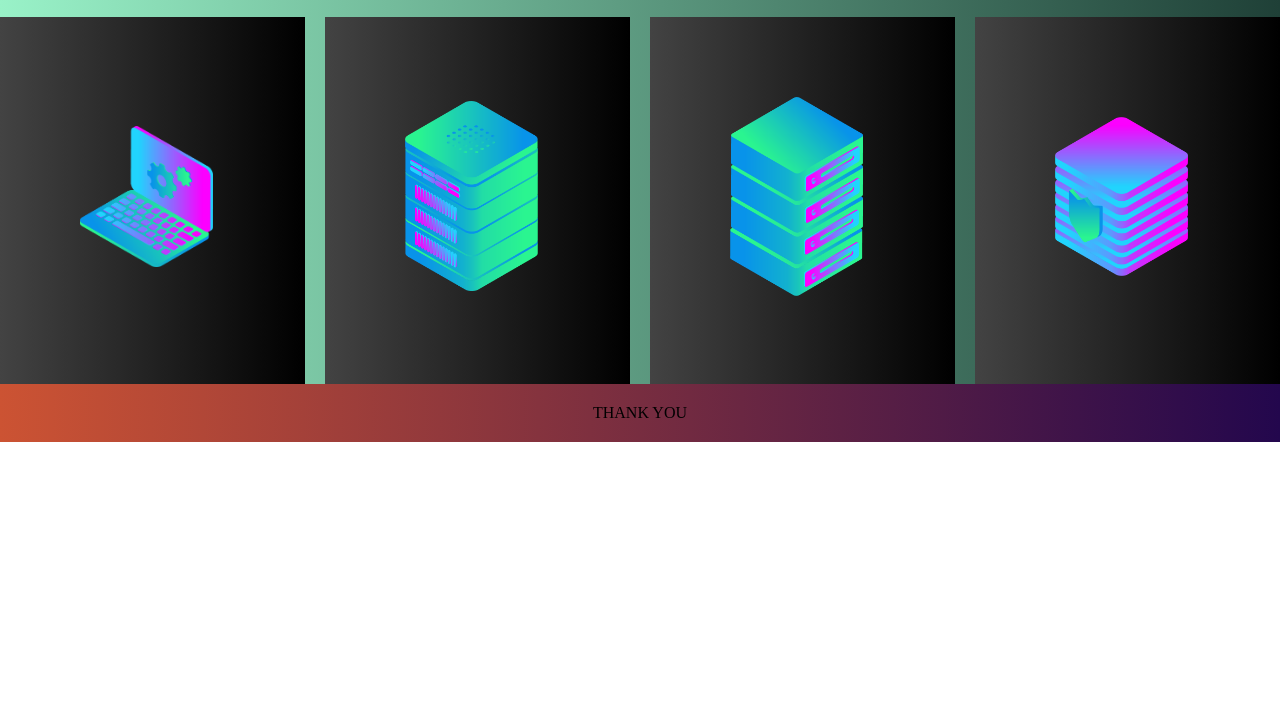
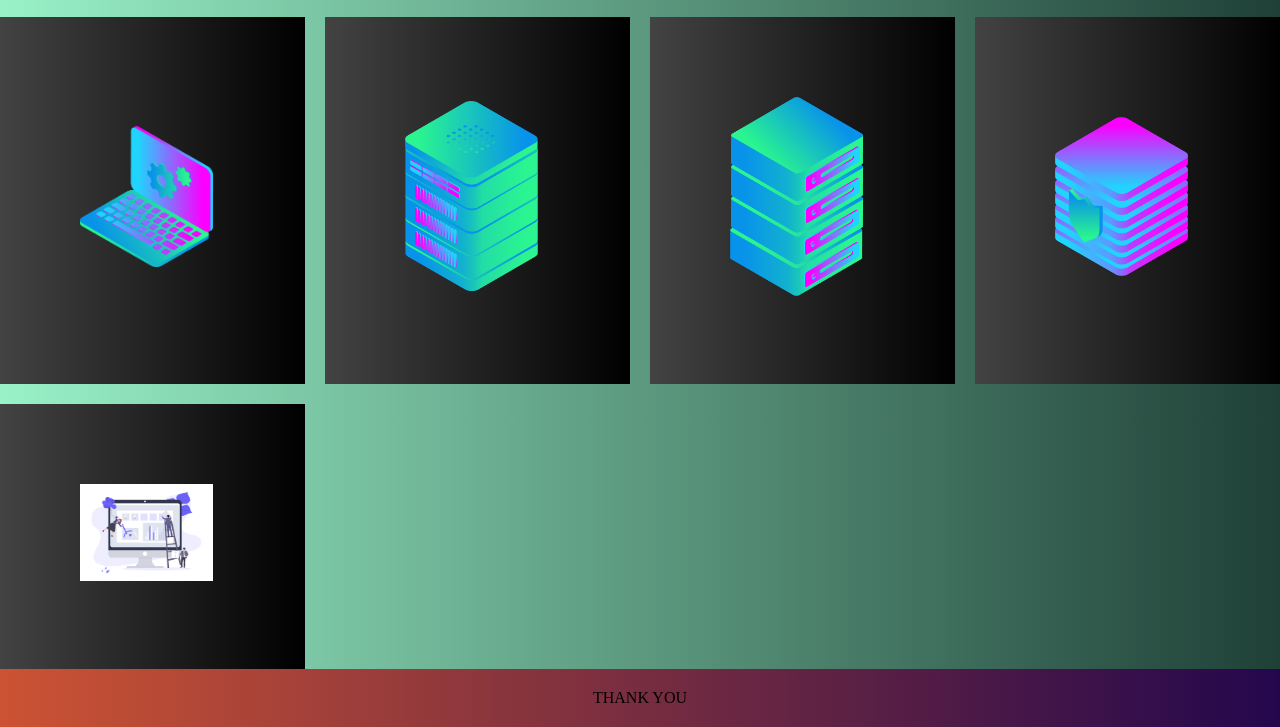
Before and after one commit to prabhath07/mydefaultlayout, a plain HTML site: page index.html in a window 1280 px wide. Shown: the part 850-1577 px from the top of the page. Before the commit the page ends 1292 px from the top, so only its background shows below. Drawn offline with nearby package versions, Linux system fonts and the light colour scheme.

Commit message:
Update index.html

```diff
--- a/index.html
+++ b/index.html
@@ -32,6 +32,7 @@
 	<div  class="im"><a href=""><img  src="6.png"></div></a>
 	<div  class="im"><a href=""><img  src="7.png"></div></a>
 	<div  class="im"><a href=""><img  src="8.png"></div></a>
+      <div  class="im"><a href=""><img  src="9.png"></div></a>
 
 
 </div>
```
